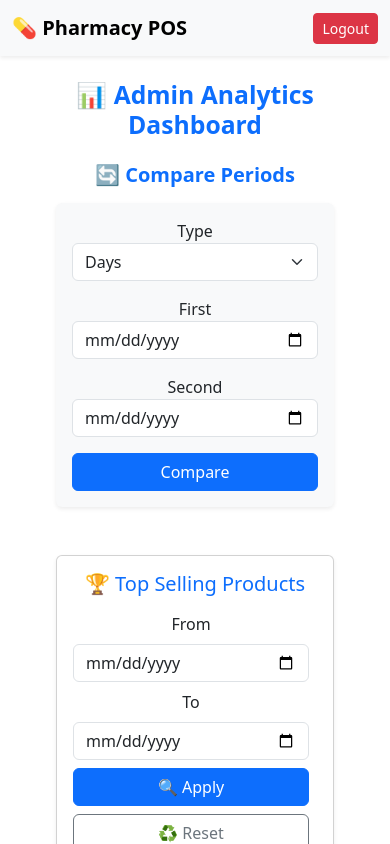
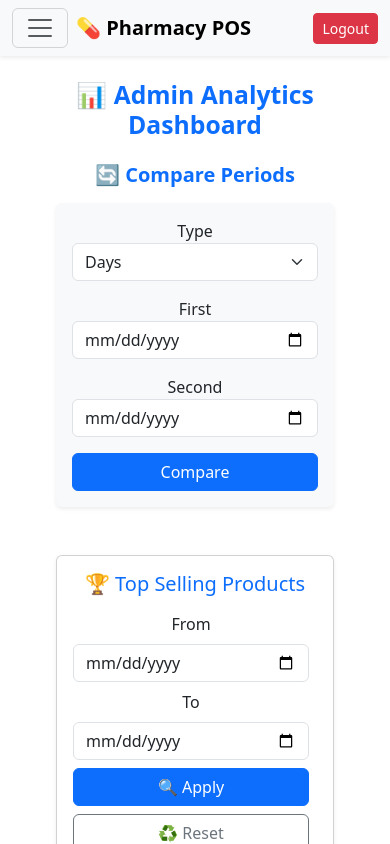
Before and after one commit to diyaaaboualloul/pharmacypos, a React (Vite) app in the folder frontend/: page /admin/analytics in a window 390 px wide. Shown: the top 844 px of the page. Built offline with nearby package versions, Linux system fonts and the light colour scheme.

Commit message:
burger menue

```diff
--- a/frontend/src/components/Sidebar.jsx
+++ b/frontend/src/components/Sidebar.jsx
@@ -14,8 +14,8 @@ import {
   ChevronRight,
 } from "lucide-react";
 
-const SIDEBAR_WIDTH = 240;       // keep width in one place
-const TOPBAR_HEIGHT = 60;        // matches your paddingTop
+export const SIDEBAR_WIDTH = 240; // keep width in one place
+export const TOPBAR_HEIGHT = 60;  // matches your TopHeader height
 
 export default function Sidebar() {
   const user = getUser();
@@ -97,8 +97,6 @@ export default function Sidebar() {
         { label: "Reports", to: "/finance/reports" },
       ],
     },
-
-
     {
       label: "Invoices",
       icon: <Receipt size={18} />,
@@ -114,7 +112,7 @@ export default function Sidebar() {
         sec.subItems.some((s) => location.pathname.startsWith(s.to))
     );
     setOpenDropdown(activeSection?.label ?? null);
-  }, [location.pathname]); // re-evaluate on route change
+  }, [location.pathname]);
 
   const toggleDropdown = (label) => {
     setOpenDropdown((prev) => (prev === label ? null : label));
@@ -130,13 +128,13 @@ export default function Sidebar() {
         style={{
           width: `${SIDEBAR_WIDTH}px`,
           height: "100vh",
-          left: 0,                  // 👈 ensures left pin
+          left: 0,
           paddingTop: `${TOPBAR_HEIGHT}px`,
           borderRight: "2px solid rgba(255,255,255,0.08)",
           boxSizing: "border-box",
           overflowY: "auto",
           WebkitOverflowScrolling: "touch",
-          zIndex: 1030,            // above main content but below modals
+          zIndex: 1030,
         }}
       >
         <div className="text-center mb-3 px-3">
@@ -204,7 +202,7 @@ export default function Sidebar() {
               );
             }
 
-            // Simple single-link item (e.g., Dashboard, Alerts)
+            // Simple single-link item
             return (
               <li key={item.label} className="nav-item my-1">
                 <NavLink
@@ -232,7 +230,7 @@ export default function Sidebar() {
       {/* 📱 Mobile Sidebar (Bootstrap Offcanvas) */}
       <div
         className="offcanvas offcanvas-start bg-dark text-white"
-        tabIndex="-1"
+        tabIndex={-1}
         id="sidebarMenu"
         aria-labelledby="sidebarMenuLabel"
       >
@@ -309,12 +307,6 @@ export default function Sidebar() {
           </ul>
         </div>
       </div>
-
-      {/* 👉 Tip: make sure your main content container has margin-left on desktop:
-          <main className="container-fluid" style={{ marginLeft: SIDEBAR_WIDTH, paddingTop: TOPBAR_HEIGHT }}>
-            ...page content...
-          </main>
-       */}
     </>
   );
 }
--- a/frontend/src/components/TopHeader.jsx
+++ b/frontend/src/components/TopHeader.jsx
@@ -8,6 +8,19 @@ export default function TopHeader() {
   return (
     <nav className="navbar navbar-expand-lg navbar-light bg-light fixed-top shadow-sm">
       <div className="container-fluid">
+
+        {/* 🍔 Mobile toggler → opens #sidebarMenu offcanvas */}
+        <button
+          className="navbar-toggler d-lg-none me-2"
+          type="button"
+          data-bs-toggle="offcanvas"
+          data-bs-target="#sidebarMenu"
+          aria-controls="sidebarMenu"
+          aria-label="Toggle sidebar"
+        >
+          <span className="navbar-toggler-icon"></span>
+        </button>
+
         {/* 🏷 Brand */}
         <span
           className="navbar-brand fw-bold"
```
Lines whose indentation alone changed are shown as unchanged.
